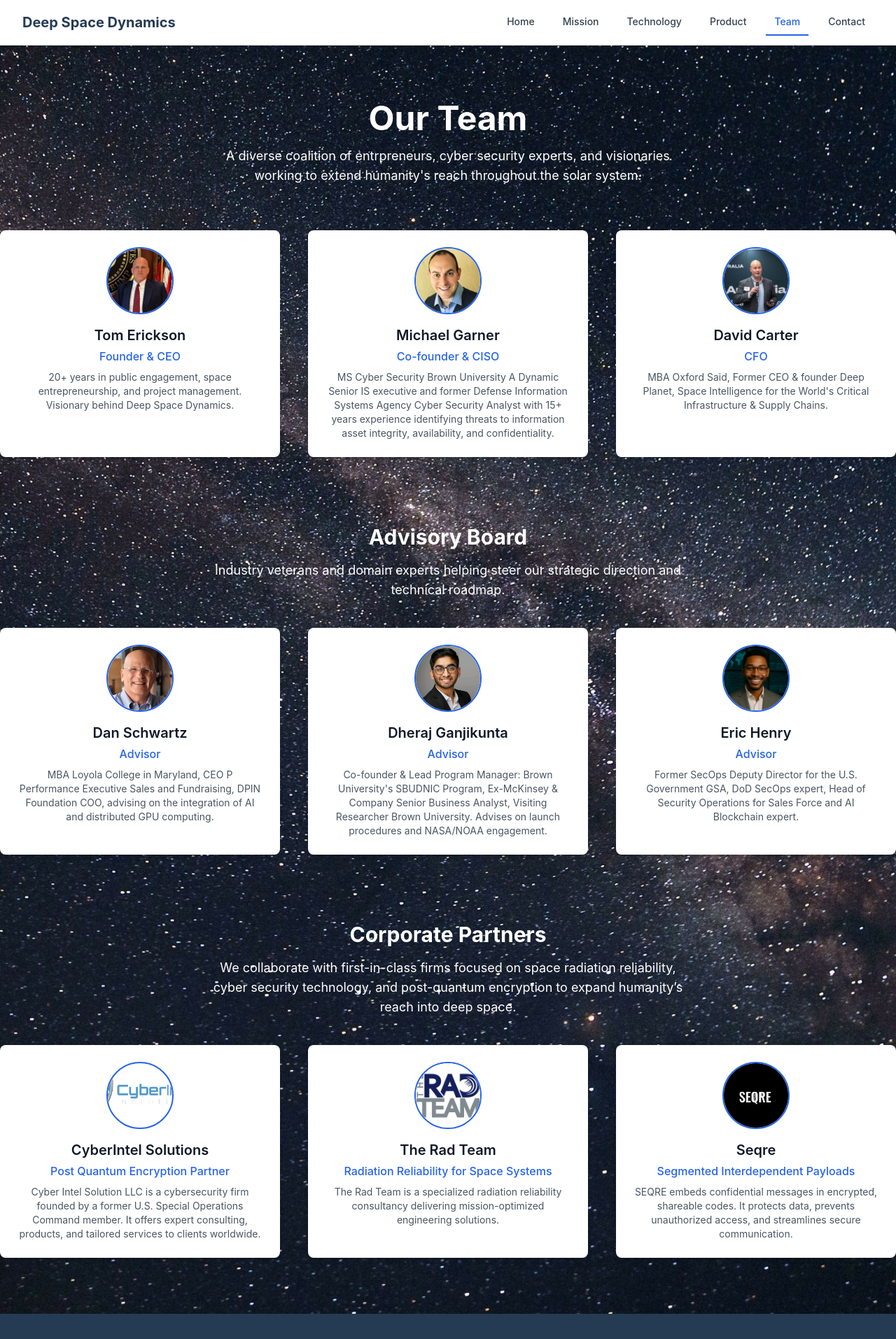
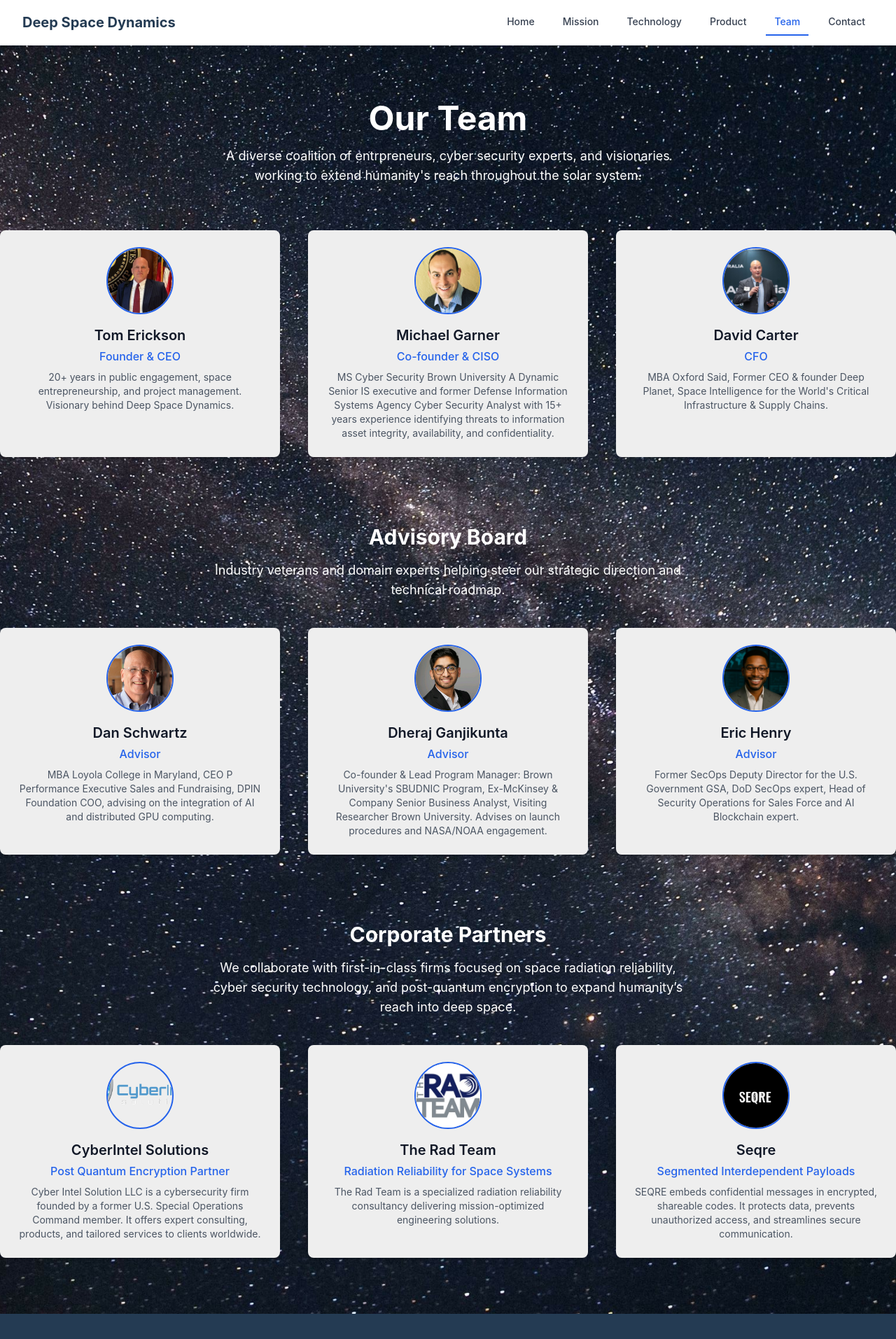
Before and after one commit to tommytoyou/deep-space-dynamics, a React (Create React App) app: page /team in a window 1280 px wide. Shown: the top 1913 px of the page at 70% size. Built offline with nearby package versions, Linux system fonts and the light colour scheme; the HTML template or start-up script is replaced by a standard one.

Commit message:
Set card backgrounds to #eeeeee and add Space.png

```diff
--- a/src/pages/Contact.jsx
+++ b/src/pages/Contact.jsx
@@ -17,7 +17,7 @@ const Contact = () => {
           {/* Three Contact Boxes */}
           <div className="grid grid-cols-1 md:grid-cols-3 gap-8">
             {/* General Contact */}
-            <div className="bg-white bg-opacity-95 p-6 rounded-lg shadow-lg">
+            <div className="bg-[#eeeeee] bg-opacity-95 p-6 rounded-lg shadow-lg">
               <h2 className="text-2xl font-semibold text-indigo-700 mb-4">General Contact</h2>
               <div className="space-y-3">
                 <div>
@@ -44,7 +44,7 @@ const Contact = () => {
             </div>
 
             {/* Press Inquiries */}
-            <div className="bg-white bg-opacity-95 p-6 rounded-lg shadow-lg">
+            <div className="bg-[#eeeeee] bg-opacity-95 p-6 rounded-lg shadow-lg">
               <h2 className="text-2xl font-semibold text-indigo-700 mb-4">Press Inquiries</h2>
               <div className="space-y-3">
                 <p className="text-gray-600">
@@ -70,7 +70,7 @@ const Contact = () => {
             </div>
 
             {/* Business Partners */}
-            <div className="bg-white bg-opacity-95 p-6 rounded-lg shadow-lg">
+            <div className="bg-[#eeeeee] bg-opacity-95 p-6 rounded-lg shadow-lg">
               <h2 className="text-2xl font-semibold text-indigo-700 mb-4">Business Partners</h2>
               <div className="space-y-3">
                 <p className="text-gray-600">
--- a/src/pages/Team.jsx
+++ b/src/pages/Team.jsx
@@ -18,7 +18,7 @@ const Team = () => {
         {/* Our Team Section */}
         <div className="grid md:grid-cols-3 gap-10">
           {/* CEO */}
-          <div className="bg-white rounded-lg shadow-md p-6 text-center">
+          <div className="bg-[#eeeeee] rounded-lg shadow-md p-6 text-center">
             <img src="/images/team/tom.jpeg" alt="Tom Erickson" className="w-24 h-24 rounded-full mx-auto mb-4 object-cover border-2 border-primary-600" />
             <h2 className="text-xl font-semibold text-gray-900 mb-1">Tom Erickson</h2>
             <p className="text-primary-600 font-medium">Founder & CEO</p>
@@ -28,7 +28,7 @@ const Team = () => {
           </div>
 
           {/* CISO */}
-          <div className="bg-white rounded-lg shadow-md p-6 text-center">
+          <div className="bg-[#eeeeee] rounded-lg shadow-md p-6 text-center">
             <img src="/images/team/michael.jpeg" alt="Michael Garner" className="w-24 h-24 rounded-full mx-auto mb-4 object-cover border-2 border-primary-600" />
             <h2 className="text-xl font-semibold text-gray-900 mb-1">Michael Garner</h2>
             <p className="text-primary-600 font-medium">Co-founder & CISO</p>
@@ -38,7 +38,7 @@ const Team = () => {
           </div>
 
           {/* CFO */}
-          <div className="bg-white rounded-lg shadow-md p-6 text-center">
+          <div className="bg-[#eeeeee] rounded-lg shadow-md p-6 text-center">
             <img src="/images/team/david.jpeg" alt="David Carter" className="w-24 h-24 rounded-full mx-auto mb-4 object-cover border-2 border-primary-600" />
             <h2 className="text-xl font-semibold text-gray-900 mb-1">David Carter</h2>
             <p className="text-primary-600 font-medium"> CFO</p>
@@ -59,7 +59,7 @@ const Team = () => {
         {/* Advisory Board Section */}
         <div className="grid md:grid-cols-3 gap-10">
           {/* Dan Schwartz */}
-          <div className="bg-white rounded-lg shadow-md p-6 text-center">
+          <div className="bg-[#eeeeee] rounded-lg shadow-md p-6 text-center">
             <img src="/images/team/dan.jpeg" alt="Dan Schwartz" className="w-24 h-24 rounded-full mx-auto mb-4 object-cover border-2 border-primary-600" />
             <h2 className="text-xl font-semibold text-gray-900 mb-1">Dan Schwartz</h2>
             <p className="text-primary-600 font-medium">Advisor</p>
@@ -69,7 +69,7 @@ const Team = () => {
           </div>
 
           {/* Dheraj */}
-          <div className="bg-white rounded-lg shadow-md p-6 text-center">
+          <div className="bg-[#eeeeee] rounded-lg shadow-md p-6 text-center">
             <img src="/images/team/dheraj.jpeg" alt="Dheraj Ganjikunta" className="w-24 h-24 rounded-full mx-auto mb-4 object-cover border-2 border-primary-600" />
             <h2 className="text-xl font-semibold text-gray-900 mb-1">Dheraj Ganjikunta</h2>
             <p className="text-primary-600 font-medium">Advisor</p>
@@ -79,7 +79,7 @@ const Team = () => {
           </div>
 
           {/* Eric */}
-          <div className="bg-white rounded-lg shadow-md p-6 text-center">
+          <div className="bg-[#eeeeee] rounded-lg shadow-md p-6 text-center">
             <img src="/images/team/eric.jpeg" alt="Eric R" className="w-24 h-24 rounded-full mx-auto mb-4 object-cover border-2 border-primary-600" />
             <h2 className="text-xl font-semibold text-gray-900 mb-1">Eric Henry</h2>
             <p className="text-primary-600 font-medium">Advisor</p>
@@ -100,7 +100,7 @@ const Team = () => {
         {/* Corporate Partners Section */}
         <div className="grid md:grid-cols-3 gap-10">
           {/* CIS */}
-          <div className="bg-white rounded-lg shadow-md p-6 text-center">
+          <div className="bg-[#eeeeee] rounded-lg shadow-md p-6 text-center">
             <img src="/images/team/cyberintelsolutions.png" alt="CyberIntel Solutions" className="w-24 h-24 rounded-full mx-auto mb-4 object-cover border-2 border-primary-600" />
             <h2 className="text-xl font-semibold text-gray-900 mb-1">CyberIntel Solutions</h2>
             <p className="text-primary-600 font-medium">Post Quantum Encryption Partner</p>
@@ -110,7 +110,7 @@ const Team = () => {
           </div>
 
           {/* The Rad Team */}
-          <div className="bg-white rounded-lg shadow-md p-6 text-center">
+          <div className="bg-[#eeeeee] rounded-lg shadow-md p-6 text-center">
             <img src="/images/team/theradteam.jpeg" alt="The Rad Team" className="w-24 h-24 rounded-full mx-auto mb-4 object-cover border-2 border-primary-600" />
             <h2 className="text-xl font-semibold text-gray-900 mb-1">The Rad Team</h2>
             <p className="text-primary-600 font-medium">Radiation Reliability for Space Systems</p>
@@ -120,7 +120,7 @@ const Team = () => {
           </div>
 
           {/* Seqre */}
-          <div className="bg-white rounded-lg shadow-md p-6 text-center">
+          <div className="bg-[#eeeeee] rounded-lg shadow-md p-6 text-center">
             <img src="/images/team/seqre.png" alt="Seqre" className="w-24 h-24 rounded-full mx-auto mb-4 object-cover border-2 border-primary-600" />
             <h2 className="text-xl font-semibold text-gray-900 mb-1">Seqre</h2>
             <p className="text-primary-600 font-medium">Segmented Interdependent Payloads</p>
--- a/src/pages/Technology.jsx
+++ b/src/pages/Technology.jsx
@@ -21,7 +21,7 @@ const Technology = () => {
           {/* Feature Blocks */}
           <div className="grid md:grid-cols-2 gap-10">
             {/* Neuman CubeSat */}
-            <div className="bg-white bg-opacity-95 rounded-lg shadow-md p-6">
+            <div className="bg-[#eeeeee] bg-opacity-95 rounded-lg shadow-md p-6">
               <h2 className="text-2xl font-bold text-gray-900 mb-4">Neuman-Class Spacecraft</h2>
               <p className="text-gray-700 mb-2">
                 A modular 3U Spacecraft designed for asteroid detection, interplanetary science, and real-time data relays from deep space missions.
@@ -35,7 +35,7 @@ const Technology = () => {
             </div>
 
             {/* Propulsion */}
-            <div className="bg-white bg-opacity-95 rounded-lg shadow-md p-6">
+            <div className="bg-[#eeeeee] bg-opacity-95 rounded-lg shadow-md p-6">
               <h2 className="text-2xl font-bold text-gray-900 mb-4">Unbreakable Encryption</h2>
               <p className="text-gray-700 mb-2">
                The combination of post-quantum encryption, evaporating time-to-live QR codes and information capsules combined with segmented interdependent payloads make Deep Space Dynamics communications arguably the most secure in the Solar System.
@@ -48,7 +48,7 @@ const Technology = () => {
             </div>
 
             {/* Sensing */}
-            <div className="bg-white bg-opacity-95 rounded-lg shadow-md p-6">
+            <div className="bg-[#eeeeee] bg-opacity-95 rounded-lg shadow-md p-6">
               <h2 className="text-2xl font-bold text-gray-900 mb-4">Asteroid Detection Arrays</h2>
               <p className="text-gray-700 mb-2">
                 Onboard visible and infrared optics scan for NEOs (Near-Earth Objects) and deep-belt asteroids.
@@ -61,7 +61,7 @@ const Technology = () => {
             </div>
 
             {/* AI / Comms */}
-            <div className="bg-white bg-opacity-95 rounded-lg shadow-md p-6">
+            <div className="bg-[#eeeeee] bg-opacity-95 rounded-lg shadow-md p-6">
               <h2 className="text-2xl font-bold text-gray-900 mb-4">AI & Edge Computing</h2>
               <p className="text-gray-700 mb-2">
                 Onboard AI manages fault detection, mission planning, and cross-platform swarm collaboration.
```
Also changed, not shown: src/pages/Product.jsx (+6 -6 lines), public/images/team/Space.png (added).
